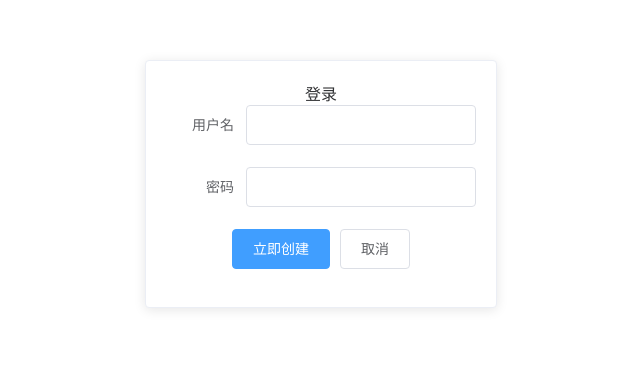
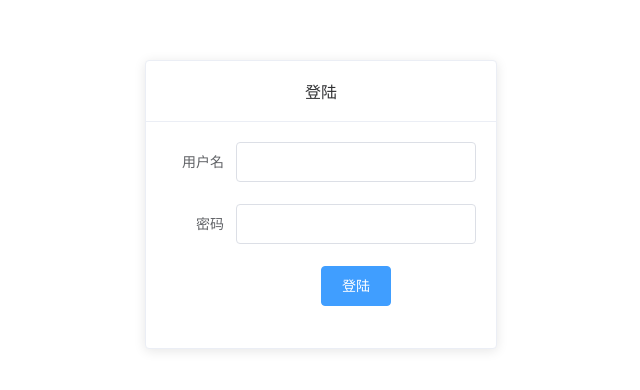
Before and after one commit to zhangxy500/crmelementui, a Vue app: page / in a window 1280 px wide. Shown: the part 108-498 px from the top of the page, without its empty margins (319-959 px from the left). Built offline with nearby package versions, Linux system fonts and the light colour scheme.

Commit message:
Update Login.vue

```diff
--- a/src/views/Login.vue
+++ b/src/views/Login.vue
@@ -1,47 +1,69 @@
 <template>
 	<div>
 		<el-card class="box-card">
-			<div solt="hedar" class="clearfix">
-				<span>登录</span>
+			<div slot="header" class="clearfix">
+				<span>登陆</span>
 			</div>
 			<div class="text item">
-				<el-form ref="user" :model="user" label-width="80px">
+				<el-form ref="sysUser" :model="sysUser" label-width="70px">
 					<el-form-item label="用户名">
-						<el-input v-model="user.name"></el-input>
+						<el-input v-model="sysUser.userName"></el-input>
 					</el-form-item>
 					<el-form-item label="密码">
-						<el-input v-model="user.password" showpassword></el-input>
+						<el-input v-model="sysUser.userPassword" show-password></el-input>
 					</el-form-item>
-
-					<el-button type="primary" @click="onSubmit">立即创建</el-button>
-					<el-button>取消</el-button>
+					<el-form-item>
+						<el-button type="primary" @click="login()">登陆</el-button>
 					</el-form-item>
 				</el-form>
 			</div>
-
 		</el-card>
 	</div>
 </template>
+
 <script>
 	export default {
 		data() {
 			return {
-				user: {
-					name:'',
-					password:''
-
+				sysUser: {
+					userName: '',
+					userPassword: ''
 				}
 			}
 		},
 		methods: {
-			onSubmit() {
-				console.log('submit!');
+
+			login() {
+				/*console.log(this.sysUser.username);*/
+				if (this.sysUser.userName == '') {
+					alert('用户名不能为空！');
+					return;
+				}
+				if (this.sysUser.userPassword == '') {
+					alert('密码不能为空！');
+					return;
+				}
+
+				this.$axios.post('login',this.sysUser)
+					.then((response) => {
+						console.log(response);
+						if(response.data==''){
+							alert('用户名或密码输入错误！');
+						}else{
+							this.$setSessionStorage('sysUser',response.data);
+							this.$router.push('/admin');
+						}
+					})
+					.catch((error) => {
+						console.log(error);
+					});
 			}
 		}
 	}
 </script>
+
 <style scoped>
-.text {
+	.text {
 		font-size: 14px;
 	}
 
@@ -64,5 +86,4 @@
 		margin: 0 auto;
 		margin-top: 100px;
 	}
-
 </style>
```
